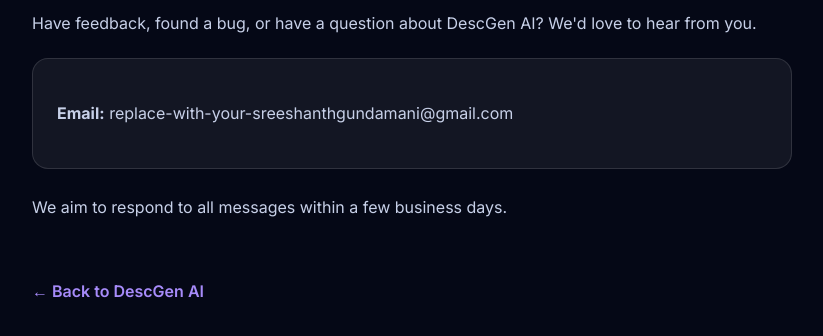
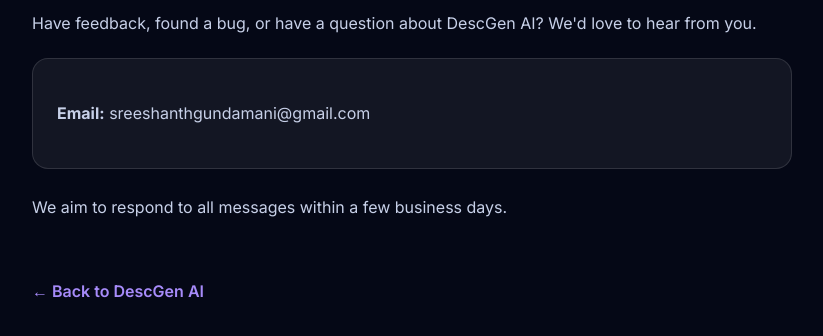
Before and after one commit to shreeshanth168/descgen, a website: page public/contact.html in a window 1280 px wide. Shown: the part 160-496 px from the top of the page, without its empty margins (228-1051 px from the left). Drawn offline with Linux system fonts and the light colour scheme.

Commit message:
Update contact.html

```diff
--- a/public/contact.html
+++ b/public/contact.html
@@ -23,7 +23,7 @@
 <p>Have feedback, found a bug, or have a question about DescGen AI? We'd love to hear from you.</p>
 
 <div class="box">
-<p><strong>Email:</strong> replace-with-your-sreeshanthgundamani@gmail.com</p>
+<p><strong>Email:</strong> sreeshanthgundamani@gmail.com</p>
 </div>
 
 <p style="margin-top:24px;">We aim to respond to all messages within a few business days.</p>
```
